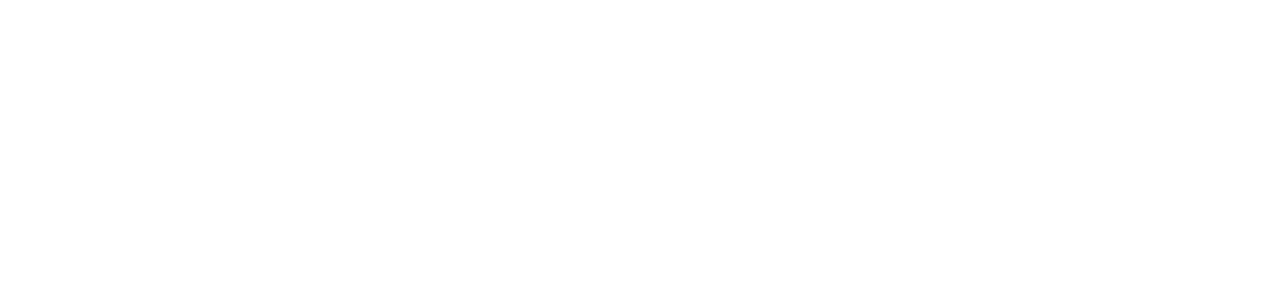
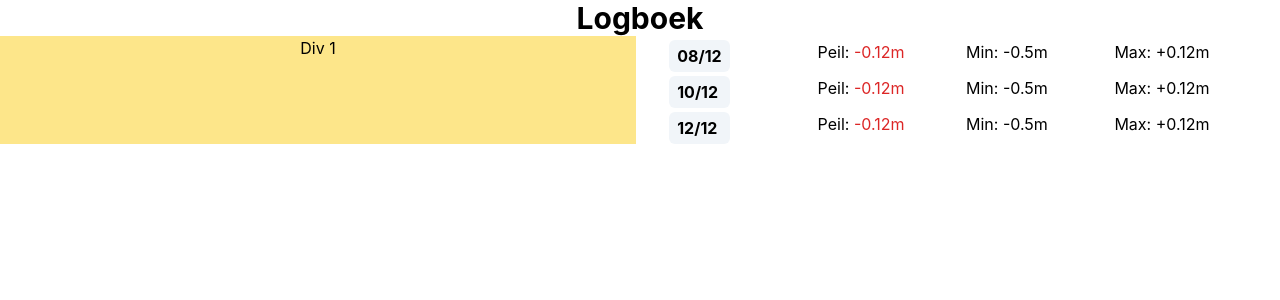
Before and after one commit to JoeriDekker/Project-D, a React (Create React App) app in the folder client/: page /logboek in a window 1280 px wide. Before the commit this address had no page. Shown: the top 300 px of the page. Built offline with nearby package versions, Linux system fonts and the light colour scheme.

Commit message:
Started building frontend logboek

```diff
--- a/client/src/App.tsx
+++ b/client/src/App.tsx
@@ -3,6 +3,7 @@
 
 import LoginScreen from './pages/loginscreen';
 import AnyPage from './pages/anypage';
+import LogboekScreen from './pages/logboekscreen';
 
 function App() {
   return (
@@ -10,6 +11,7 @@
       <Routes>
         <Route path="/" element={<LoginScreen />} />
         <Route path="/hoi" element={<AnyPage />} />
+        <Route path="/logboek" element={<LogboekScreen />} />
       </Routes>
     </Router>
   );
--- /dev/null
+++ b/client/src/pages/logboekscreen.tsx
@@ -0,0 +1,43 @@
+import React from "react";
+
+function LogboekScreen() {
+    return (
+    <>
+        <div className="container mx-auto ">
+            <h1 className="text-3xl font-bold flex justify-center ">
+                Logboek
+            </h1>
+            <div className="grid grid-cols-2 gap-2">
+                <div className="flex justify-center bg-amber-200">
+                    Div 1
+                </div>
+                <div className="flex justify-center">
+                    <div className="table-auto">
+                        <div className="grid grid-cols-4 gap-2 mt-1">
+                            <div><div className="py-1 px-2 mr-20 rounded-md bg-slate-100"><b>08/12</b></div></div>
+                            <div><div className="mr-6">Peil: <text className="text-red-600">-0.12m</text></div></div>
+                            <div><div className="mr-6">Min: -0.5m</div></div>
+                            <div><div className="mr-6">Max: +0.12m</div></div>
+                        </div>
+                        <div className="grid grid-cols-4 gap-2 mt-1">
+                            <div><div className="py-1 px-2 mr-20 rounded-md bg-slate-100"><b>10/12</b></div></div>
+                            <div><div className="mr-6">Peil: <text className="text-red-600">-0.12m</text></div></div>
+                            <div><div className="mr-6">Min: -0.5m</div></div>
+                            <div><div className="mr-6">Max: +0.12m</div></div>
+                        </div>
+                        <div className="grid grid-cols-4 gap-2 mt-1">
+                            <div><div className="py-1 px-2 mr-20 rounded-md bg-slate-100"><b>12/12</b></div></div>
+                            <div><div className="mr-6">Peil: <text className="text-red-600">-0.12m</text></div></div>
+                            <div><div className="mr-6">Min: -0.5m</div></div>
+                            <div><div className="mr-6">Max: +0.12m</div></div>
+                        </div>
+                    </div>
+                </div>
+            </div>
+
+        </div>
+    </>
+    );
+}
+
+export default LogboekScreen;
```
Also changed, not shown: 4 other files (tests, documents, lock files or other folders).
